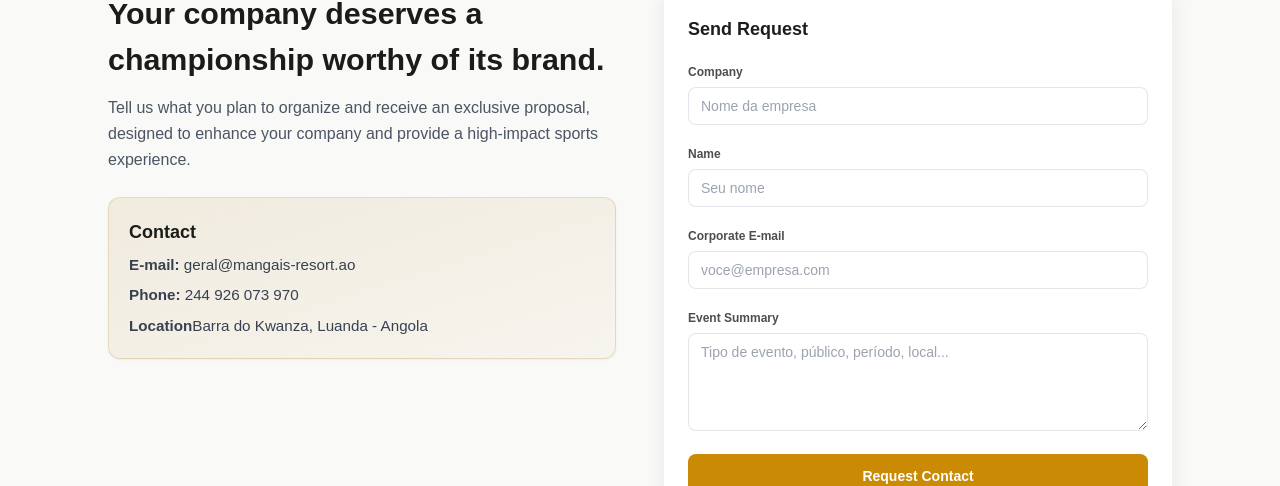
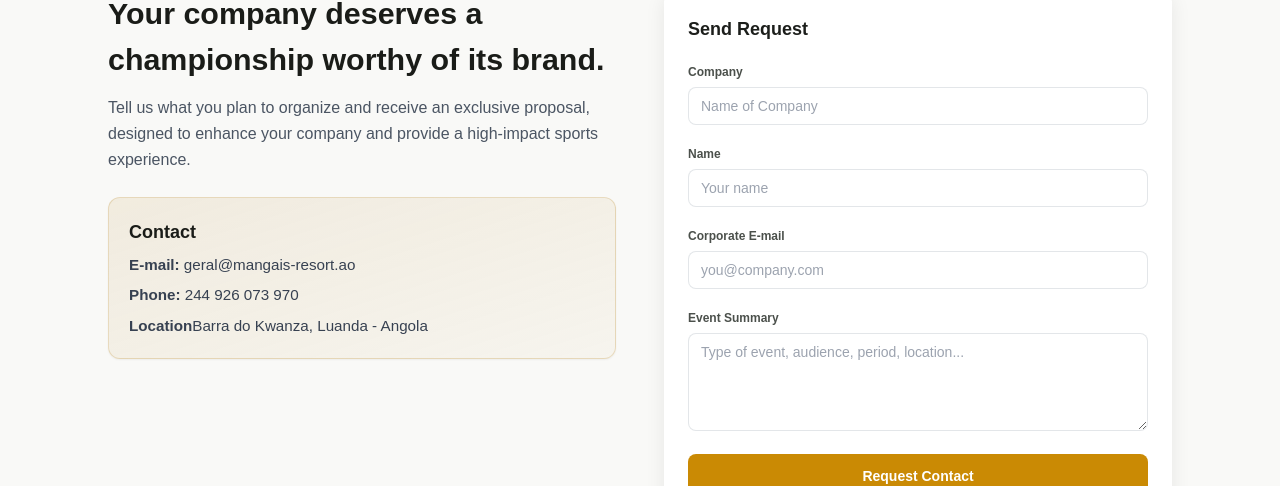
Before and after one commit to Marieth23-cmd/ODMM, a Next.js app: page /en in a window 1280 px wide. Shown: the part 3699-4185 px from the top of the page. Built offline with nearby package versions, Linux system fonts and the light colour scheme.

Commit message:
ressalvo1

```diff
--- a/messages/en.json
+++ b/messages/en.json
@@ -73,7 +73,11 @@
       "label1": "Name",
       "label2": "Corporate E-mail",
       "label3": "Event Summary",
-      "label4": "Company"
+      "label4": "Company",
+       "placeholder1":"Name of Company",
+      "placeholder2":"Your name",
+      "placeholder3":"you@company.com",
+      "placeholder4":"Type of event, audience, period, location..."
     },
     "Button": "Request Contact"
   }
--- a/messages/fr.json
+++ b/messages/fr.json
@@ -70,7 +70,11 @@
       "label1": "Nom",
       "label2": "E-mail professionnel",
       "label3": "Résumé de l'événement",
-      "label4": "Entreprise"
+      "label4": "Entreprise",
+      "placeholder1":"Nom de l'entreprise",
+      "placeholder2":"Nom",
+      "placeholder3":"email@entreprise.com",
+      "placeholder4":"Type d'événement, public, période, lieu..."
     },
     "Button": "Demander un Contact"
   }
--- a/messages/pt.json
+++ b/messages/pt.json
@@ -69,7 +69,11 @@
       "label1": "Nome",
       "label2": "E-mail corporativo",
       "label3": "Resumo do evento",
-      "label4": "Empresa"
+      "label4": "Empresa",
+       "placeholder1":"Nome da Empresa",
+      "placeholder2":"Seu Nome",
+      "placeholder3":"voce@empresa.com",
+      "placeholder4":"Tipo de evento, público, período, local..."
     },
     "Button": "Solicitar Contacto"
   }
--- a/src/app/Components/Contacto.tsx
+++ b/src/app/Components/Contacto.tsx
@@ -43,25 +43,25 @@ export default function Contacto(){
 
         <div>
           <label className="text-xs font-semibold text-[#4b504b]"> {c("Form.label4")}</label>
-          <input required type="text" placeholder="Nome da empresa"
+          <input required type="text" placeholder={c("Form.placeholder1")}
             className="mt-1 w-full rounded-lg border border-gray-300/60 py-2 px-3 text-sm outline-none transition focus:border-[#c7a052] focus:ring-1 focus:ring-[#c7a052]/40" />
         </div>
 
         <div>
           <label  className="text-xs font-semibold text-[#4b504b]"> {c("Form.label1")}</label>
-          <input required type="text" placeholder="Seu nome"
+          <input required type="text" placeholder={c("Form.placeholder2")}
             className="mt-1 w-full rounded-lg border border-gray-300/60 py-2 px-3 text-sm outline-none transition focus:border-[#c7a052] focus:ring-1 focus:ring-[#c7a052]/40" />
         </div>
 
         <div>
           <label className="text-xs font-semibold text-[#4b504b]"> {c("Form.label2")}</label>
-          <input required type="email" placeholder="voce@empresa.com"
+          <input required type="email" placeholder={c("Form.placeholder3")}
             className="mt-1 w-full rounded-lg border border-gray-300/60 py-2 px-3 text-sm outline-none transition focus:border-[#c7a052] focus:ring-1 focus:ring-[#c7a052]/40" />
         </div>
 
         <div>
           <label className="text-xs font-semibold text-[#4b504b]"> {c("Form.label3")}</label>
-          <textarea required rows={4} placeholder="Tipo de evento, público, período, local..."
+          <textarea required rows={4} placeholder={c("Form.placeholder4")}
             className="mt-1 w-full rounded-lg border border-gray-300/60 py-2 px-3 text-sm outline-none transition focus:border-[#c7a052] focus:ring-1 focus:ring-[#c7a052]/40"></textarea>
         </div>
 
```
